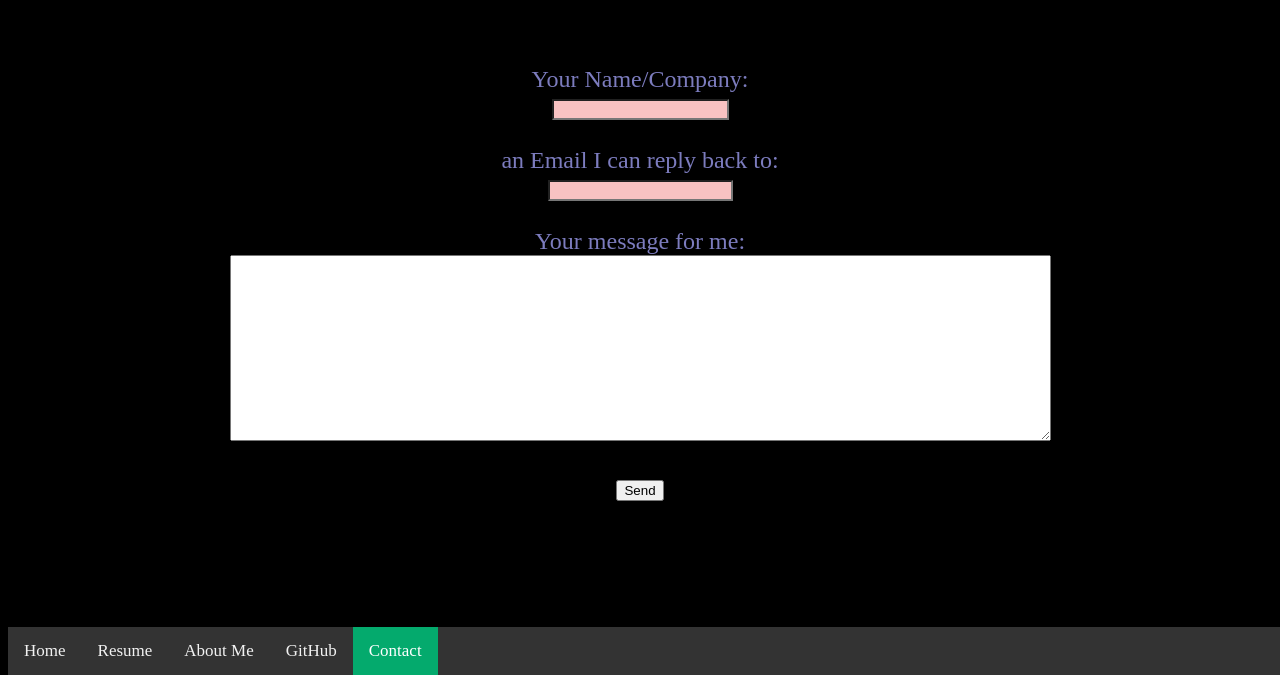
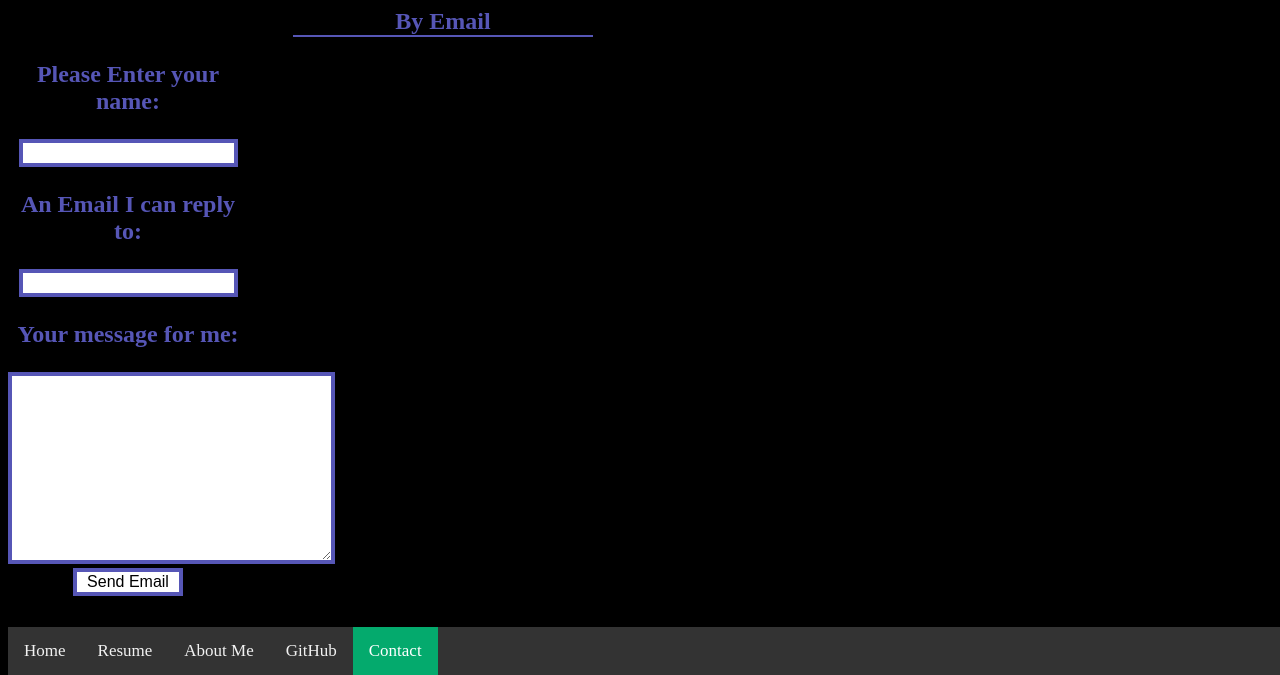
Before and after one commit to keenen678/MyWebsite, a plain HTML site: page pages/contact.html in a window 1280 px wide. Shown: the part 125-800 px from the top of the page. Drawn offline with Linux system fonts and the light colour scheme.

Commit message:
Add files via upload

```diff
--- a/pages/contact.html
+++ b/pages/contact.html
@@ -12,22 +12,31 @@
 </head>
 <body>
   <h1>How to Contact me</h1>
-  <h2>By Email</h2>
-  <form action="mailto:testemail@yahoo.com"
-  method="POST"
-  enctype="multipart/form-data"
-  class="input"
-  name="EmailForm">
-   <div>
-      Your Name/Company:<br>
-      <input type="text" size="19" name="Contact-Name"><br><br>
-      an Email I can reply back to:<br>
-      <input type="email" name="Contact-Email"><br><br>
-      Your message for me:<br>
-      <textarea name="Contact-Message" rows="12" cols="100">
-      </textarea><br><br>
-      <button type="submit" value="Submit">Send</button>
+  <h2 class="underline">By Email</h2>
+  <section>
+    <div>
+      <form action="https://formspree.io/f/meqnvvzd" method="POST" id="my-form">
+
+        <div>
+          <h3>Please Enter your name:</h3>
+          <input type="text" id="firstName" name="firstName">
+        </div>
+
+        <div>
+          <h3>An Email I can reply to:</h3>
+          <input type="email" id="email" name="email">
+        </div>
+
+        <div>
+          <h3>Your message for me:</h3>
+          <textarea name="message" id="message" cols="30" rows="10"></textarea>
+        </div>
+        <div>
+          <button type="submit" class="button">Send Email</button>
+        </div>
+      </form>
     </div>
-  </form>
+    <div id="status"></div>
+  </section>
 </body>
 </html>
--- a/styles/contactStyles.css
+++ b/styles/contactStyles.css
@@ -2,21 +2,78 @@ body {
     background-color: rgb(0, 0, 0);
   }
   h1 {
-    color: rgb(124, 124, 190);
+    color: rgb(86, 86, 182);
     text-align: center;
-    padding: 32px 32px;
-    font-size: 32px;
+    padding: 16px;
+    font-size: 40px;
+    text-decoration: solid underline;
+  }
+  h2 {
+    color: rgb(86, 86, 182);
+    text-align: center;
+    font-size: 24px;
+  }
+  h3 {
+    color: rgb(86, 86, 182);
+    text-align: auto;
+    font-size: 24px;
   }
   p {
     color: red;
   }
   input {
-    background-color: rgb(248, 194, 194);
+    background-color: rgb(255, 255, 255);
+    text-align: left;
+    text-decoration: underline;
+    font-size: 16px;
+    border: 4px solid rgb(86, 86, 182);
   }
   div {
-      color: rgb(124, 124, 190);
-      font-size: 24px;
-      text-align: center;
+    text-align: center;
+    padding-right: 512px;
+  }
+  textarea {
+    background-color: rgb(255, 255, 255);
+    text-align: left;
+    font-size: 16px;
+    border: 4px solid rgb(86, 86, 182);
+  }
+  .underline {
+    border-bottom:2px solid rgb(86, 86, 182);
+    width:300px;
+    margin-left: 285px;
+  }
+  .button {
+    position: relative;
+    background-color: rgb(255, 255, 255);
+    border: 4px solid rgb(86, 86, 182);
+    font-size: 16px;
+    color: rgb(0, 0, 0);
+    width: 110px;
+    text-align: center;
+    transition-duration: 0.4s;
+    text-decoration: none;
+    overflow: hidden;
+    cursor: pointer;
+  }
+  .button:after {
+    content: "";
+    background: #ffffff;
+    display: block;
+    position: absolute;
+    padding-top: 300%;
+    padding-left: 350%;
+    margin-left: -20px !important;
+    margin-top: -120%;
+    opacity: 0;
+    transition: all 0.8s
+  }
+
+  .button:active:after {
+    padding: 0;
+    margin: 0;
+    opacity: 1;
+    transition: 0s
   }
 
   /* Place the navbar at the bottom of the page, and make it stick */
```
Also changed, not shown: javascript/email.js (added, +45 -0 lines).
